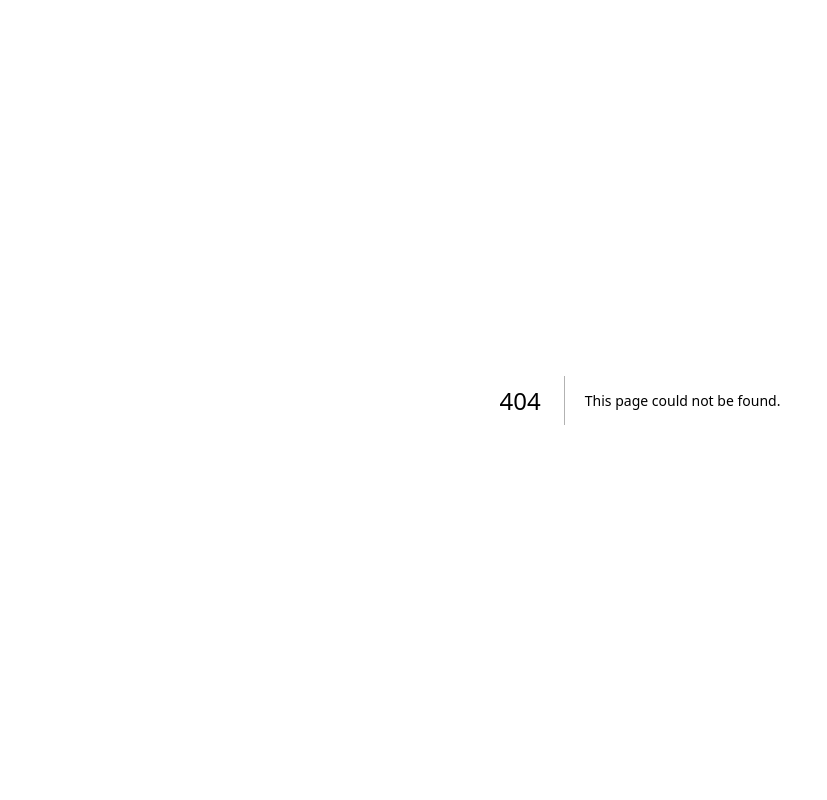
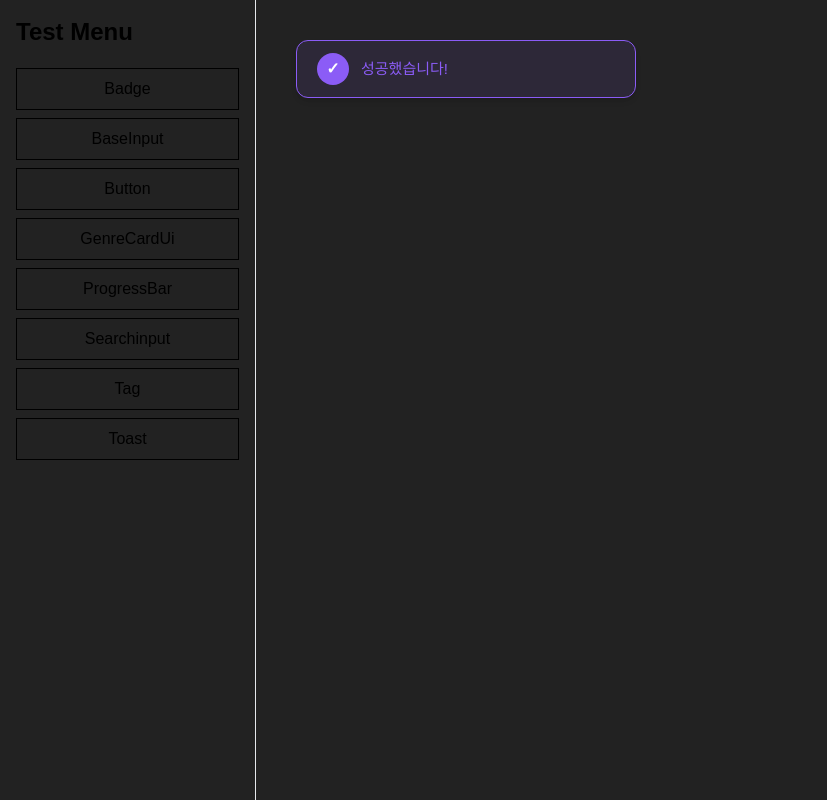
Before and after one commit to oz-union-14-team1/oz-union-fe-14-team1, a Next.js app: page /test/toast in a window 1280 px wide. Before the commit this address had no page. Shown: the whole page, without its empty margins (0-827 px from the left). Built offline with nearby package versions, Linux system fonts and the light colour scheme.

Commit message:
feat: 공통 컴포넌트 토스트 제작 (#20)

```diff
--- a/src/app/page.tsx
+++ b/src/app/page.tsx
@@ -1,9 +1,3 @@
-import Button from '../components/common/button/Button'
-
 export default function Home() {
-  return (
-    <div>
-      <Button variant="gray" label="버튼" />
-    </div>
-  )
+  return <div>메인 페이지입니다.</div>
 }
--- a/src/app/test/button/page.tsx
+++ b/src/app/test/button/page.tsx
@@ -3,7 +3,11 @@ import Button from '@/components/common/button/Button'
 export default function Home() {
   return (
     <div>
+<<<<<<< HEAD
       <Button label="버튼" />
+=======
+      <Button variant="main" label="버튼" />
+>>>>>>> d6de8c4 (feat: 공통 컴포넌트 토스트 제작 (#20))
     </div>
   )
 }
--- /dev/null
+++ b/src/app/test/toast/page.tsx
@@ -0,0 +1,10 @@
+import Toast from '@/components/common/toast/Toast'
+
+export default function Home() {
+  return (
+    <div>
+      {/* 아래처럼 내용을 채우면 'missing' 에러가 사라집니다 */}
+      <Toast type="success" message="성공했습니다!" />
+    </div>
+  )
+}
--- /dev/null
+++ b/src/components/common/toast/Toast.tsx
@@ -0,0 +1,50 @@
+type ToastVariant = 'error' | 'success' | 'warning'
+
+interface ToastProps {
+  type: ToastVariant
+  message: string
+}
+const TOAST_VARIANTS: Record<
+  ToastVariant,
+  { container: string; iconBg: string; icon: string }
+> = {
+  error: {
+    container:
+      'bg-[var(--color-toast-error)]/10 border-[var(--color-toast-error)] text-[var(--color-toast-error)]',
+    iconBg: 'bg-[var(--color-toast-error)]',
+    icon: '✕',
+  },
+  success: {
+    container:
+      'bg-[var(--color-toast-success)]/10 border-[var(--color-toast-success)] text-[var(--color-toast-success)]',
+    iconBg: 'bg-[var(--color-toast-success)]',
+    icon: '✓',
+  },
+  warning: {
+    container:
+      'bg-[var(--color-toast-warning)]/10 border-[var(--color-toast-warning)] text-[var(--color-toast-warning)]',
+    iconBg: 'bg-[var(--color-toast-warning)]',
+    icon: '!',
+  },
+}
+
+const Toast = ({ type, message }: ToastProps) => {
+  const style = TOAST_VARIANTS[type]
+
+  return (
+    <div
+      className={`flex w-fit min-w-[340px] items-center gap-3 rounded-xl border px-5 py-3 shadow-md ${style.container}`}
+    >
+      {/* 아이콘 영역 */}
+      <div
+        className={`flex h-8 w-8 items-center justify-center rounded-full font-bold text-white ${style.iconBg}`}
+      >
+        {style.icon}
+      </div>
+
+      {/* 메시지 영역 */}
+      <span className="text-[15px] font-medium">{message}</span>
+    </div>
+  )
+}
+export default Toast
```
